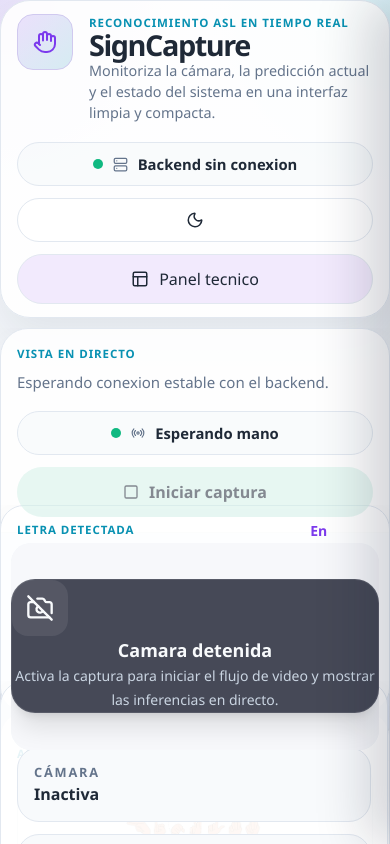
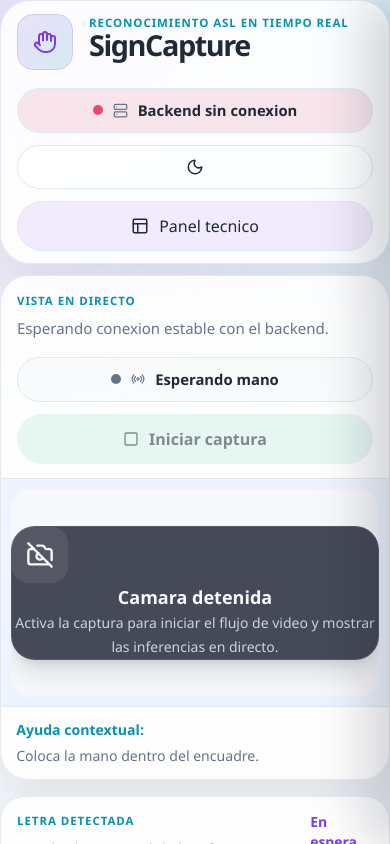
Before and after one commit to MarcosRM02/SignCapture-Front, a React (Vite) app: page / in a window 390 px wide. Shown: the top 844 px of the page. Built offline with nearby package versions, Linux system fonts and the light colour scheme; no server answers.

Commit message:
fix: layout responsive

```diff
--- a/src/index.css
+++ b/src/index.css
@@ -181,6 +181,10 @@ img {
   background: color-mix(in srgb, var(--accent-green) 12%, var(--surface-muted));
 }
 
+.status-pill-negative {
+  background: color-mix(in srgb, var(--accent-danger) 12%, var(--surface-muted));
+}
+
 .status-pill-eyebrow {
   font-size: 0.68rem;
   letter-spacing: 0.12em;
@@ -193,7 +197,6 @@ img {
   width: 0.625rem;
   flex-shrink: 0;
   border-radius: 999px;
-  background: var(--accent-green);
 }
 
 .status-pill-icon {
@@ -722,9 +725,26 @@ img {
   background: rgba(148, 163, 184, 0.12);
 }
 
+@media (max-width: 1023px) {
+  html,
+  body,
+  #root {
+    height: auto;
+  }
+  body {
+    overflow: visible;
+  }
+
+  .left-column,
+  .middle-column,
+  .right-column {
+    overflow: visible;
+  }
+}
+
 @media (max-width: 640px) {
   body {
-    overflow: auto;
+    overflow: visible;
   }
 
   .toolbar-button,
--- a/src/pages/InferenceClient.jsx
+++ b/src/pages/InferenceClient.jsx
@@ -127,8 +127,8 @@ function InferenceClient() {
   }, [confidenceValue, displayLetter, hasDetection])
 
   return (
-    <div className="app-shell h-screen overflow-hidden">
-      <div className="page-shell reference-shell mx-auto flex h-screen w-full max-w-[1540px] flex-col px-4 py-2.5 sm:px-5 sm:py-3 lg:px-6">
+    <div className="app-shell min-h-screen lg:h-screen lg:overflow-hidden">
+      <div className="page-shell reference-shell mx-auto flex min-h-screen lg:h-screen w-full flex-col px-4 py-2.5 sm:px-5 sm:py-3 lg:px-8">
         <header className="surface-panel reference-header">
           <div className="header-grid">
             <div className="flex min-w-0 items-start gap-4">
@@ -138,9 +138,6 @@ function InferenceClient() {
               <div className="min-w-0">
                 <p className="section-kicker mb-1">Reconocimiento ASL en tiempo real</p>
                 <h1 className="reference-title">SignCapture</h1>
-                <p className="reference-subtitle">
-                  Monitoriza la cámara, la predicción actual y el estado del sistema en una interfaz limpia y compacta.
-                </p>
               </div>
             </div>
 
@@ -148,7 +145,7 @@ function InferenceClient() {
               <StatusPill
                 icon={<Server size={15} />}
                 label={connectionLabel}
-                tone={backendHealthy ? 'positive' : 'neutral'}
+                tone={healthLoading ? 'neutral' : (backendHealthy ? 'positive' : 'negative')}
                 pulsing={healthLoading}
               />
               <button
@@ -398,10 +395,19 @@ function InferenceClient() {
 }
 
 function StatusPill({ icon, label, tone = 'neutral', pulsing = false, eyebrow }) {
-  const dotClass = tone === 'positive' ? 'bg-[var(--accent-green)]' : 'bg-[var(--text-secondary)]'
+  let dotClass = 'bg-[var(--text-secondary)]'
+  let pillClass = ''
+
+  if (tone === 'positive') {
+    dotClass = 'bg-[var(--accent-green)]'
+    pillClass = 'status-pill-positive'
+  } else if (tone === 'negative') {
+    dotClass = 'bg-[var(--accent-danger)]'
+    pillClass = 'status-pill-negative'
+  }
 
   return (
-    <div className={`status-pill ${tone === 'positive' ? 'status-pill-positive' : ''}`}>
+    <div className={`status-pill ${pillClass}`}>
       <span className={`status-pill-dot ${dotClass} ${pulsing ? 'animate-pulse' : ''}`} />
       <span className="status-pill-icon">{icon}</span>
       <span className="flex flex-col leading-tight">
```
